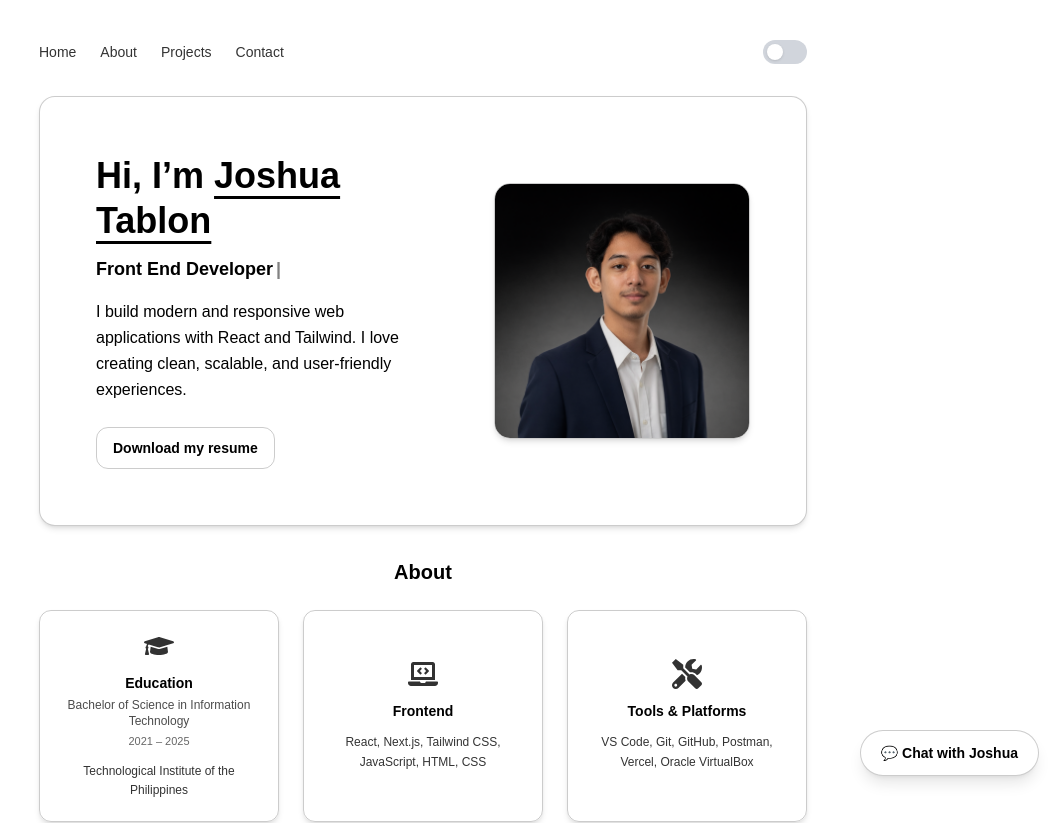
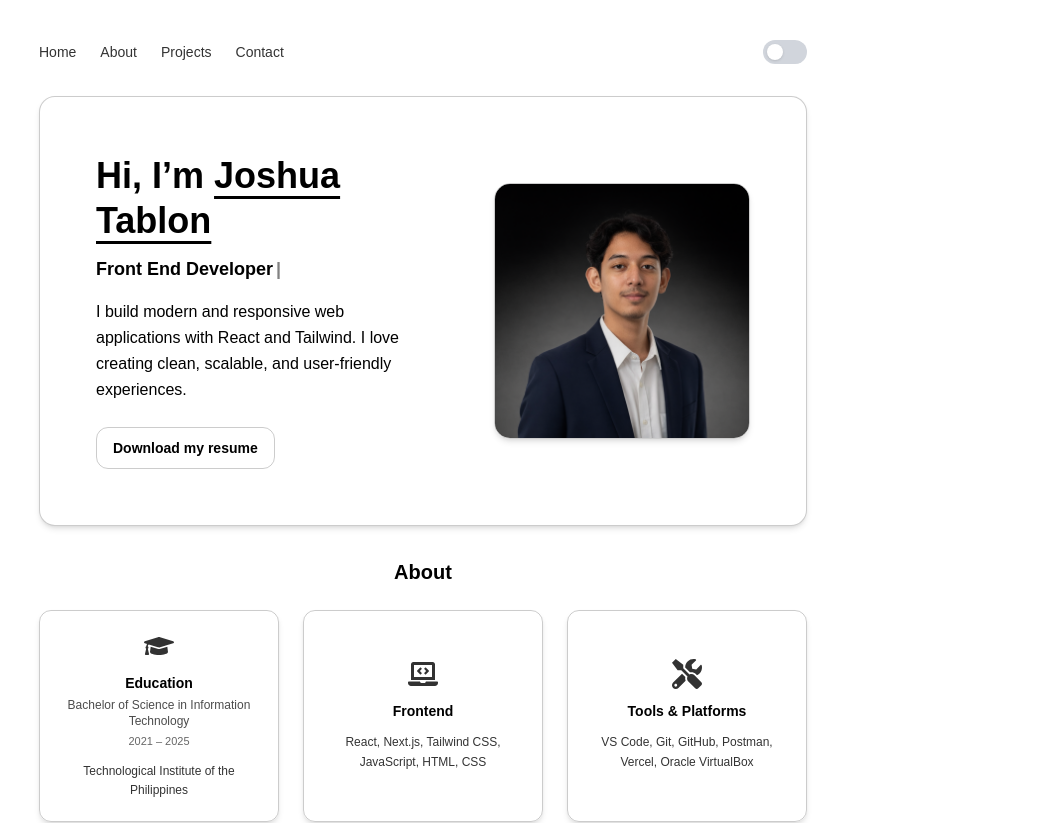
Before and after one commit to JoshuaPioo/Portfolio, a React (Vite) app: page / in a window 1280 px wide. Shown: the top 823 px of the page, without its empty margins (217-1280 px from the left). Built offline with nearby package versions, Linux system fonts and the light colour scheme.

Commit message:
Removed chat

```diff
--- a/src/App.jsx
+++ b/src/App.jsx
@@ -6,7 +6,7 @@ import Home from "./Components/Home";
 import About from "./Components/About";
 import Projects from "./Components/Projects";
 import Footer from "./Components/Footer";
-import WhatsAppWidget from "./Components/WhatsAppWidget";
+
 
 export default function App() {
   const [darkMode, setDarkMode] = useState(
@@ -31,7 +31,7 @@ export default function App() {
         <About />
         <Projects />
         <Footer />
-        <WhatsAppWidget />
+
       </div>
     </div>
   );
```
